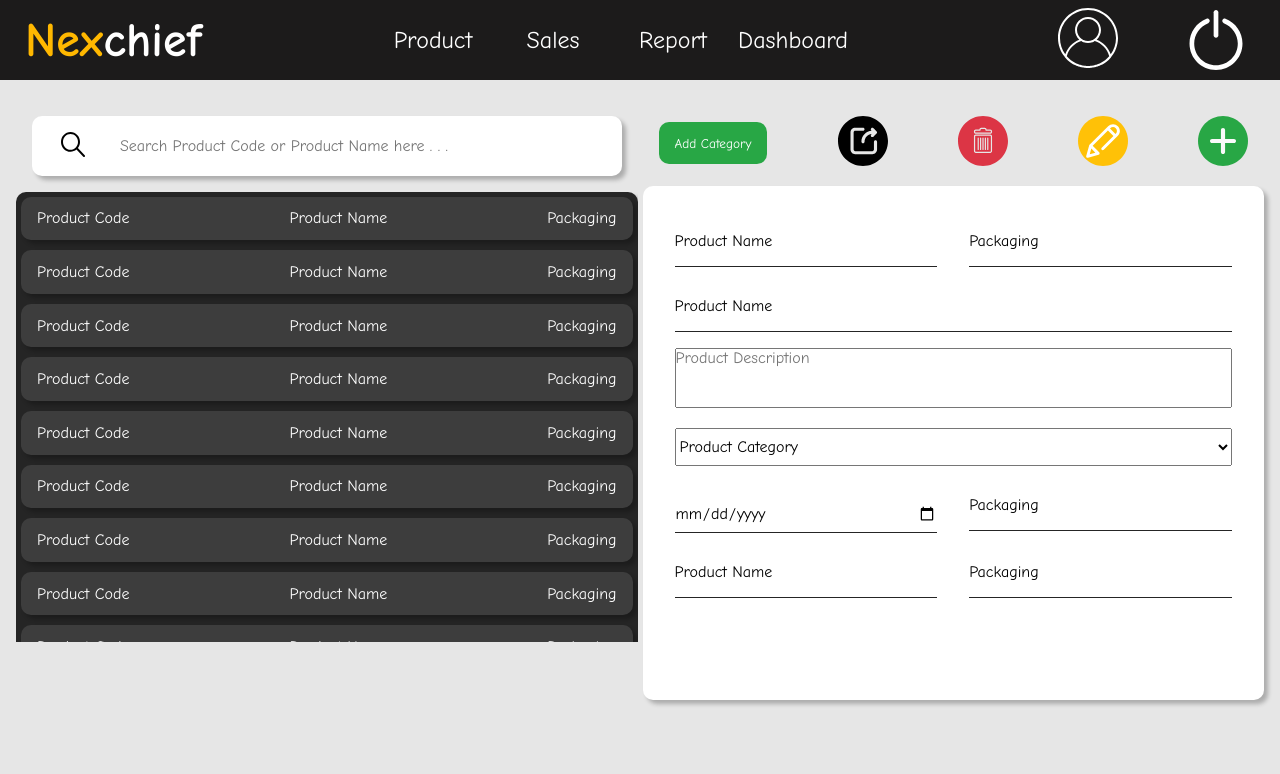
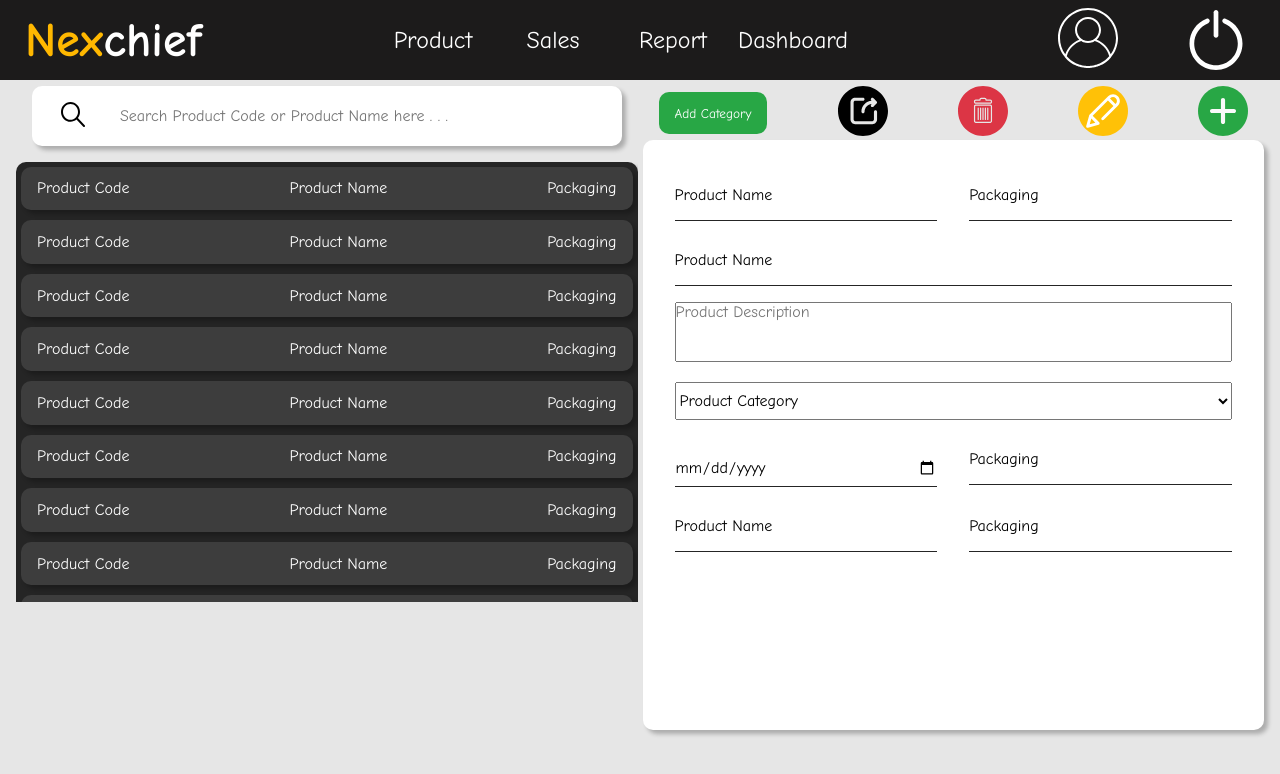
Before and after one commit to MikoAjiNurachman/some_project, a React (Create React App) app: page / in a window 1280 px wide. Shown: the top 774 px of the page. Built offline with nearby package versions, Linux system fonts and the light colour scheme.

Commit message:
product f1

```diff
--- a/src/assets/product.css
+++ b/src/assets/product.css
@@ -1,5 +1,5 @@
 .product-content {
-    padding: 100px 16px;
+    padding: 70px 16px;
     display: grid;
     grid-gap: 5px;
     grid-template-columns: 1fr 1fr;
@@ -11,7 +11,7 @@
 }
 
 .product-list .list-box-container {
-    max-height: 450px;
+    max-height: 440px;
     overflow-y: auto;
 }
 
@@ -104,7 +104,7 @@
     opacity: 100%;
 }
 .button-form {
-    margin: 1em;
+    margin:  1em 1rem 0 1rem;
     display: flex;
     justify-content: space-between;
     align-items: center;
```
